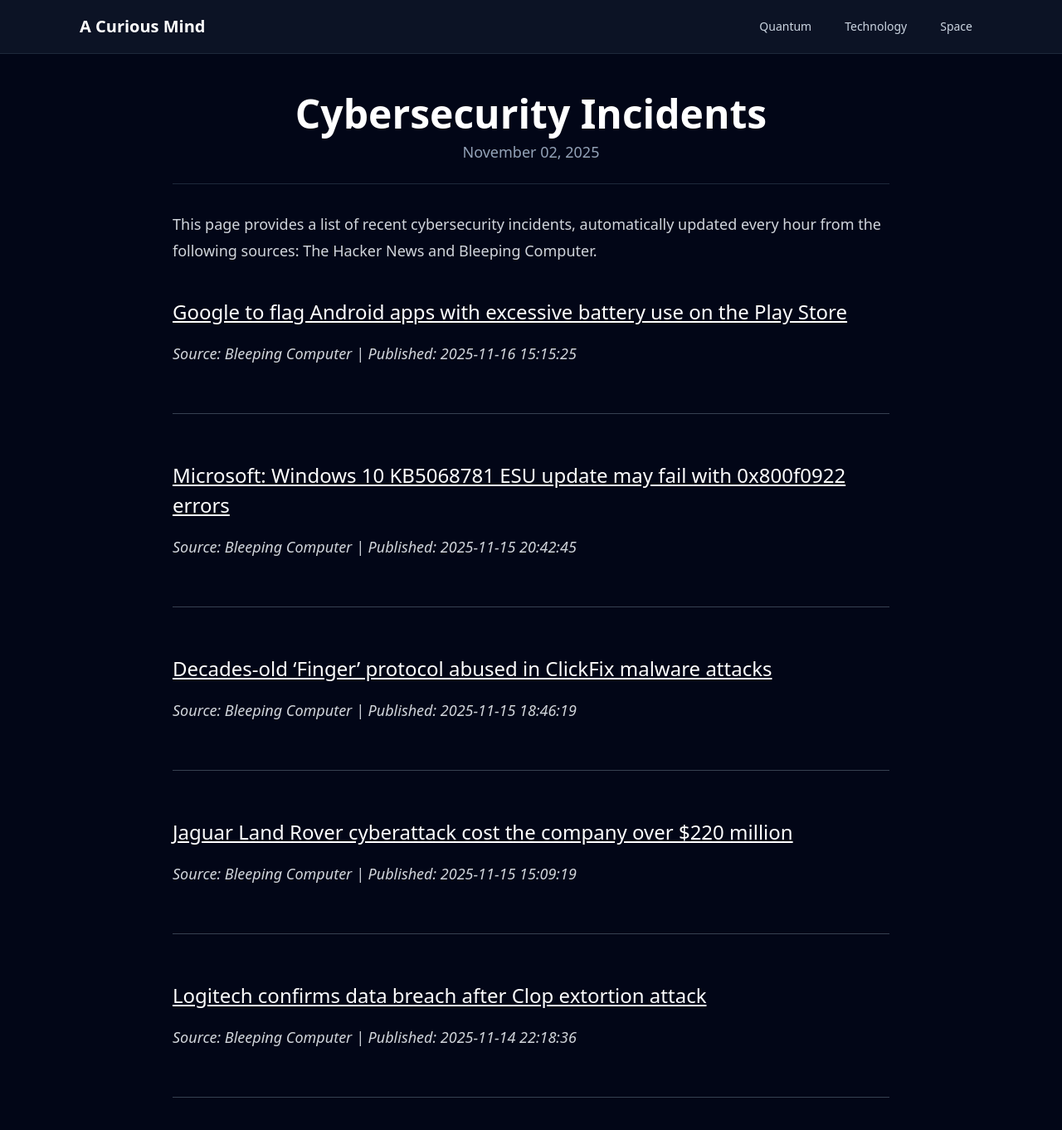
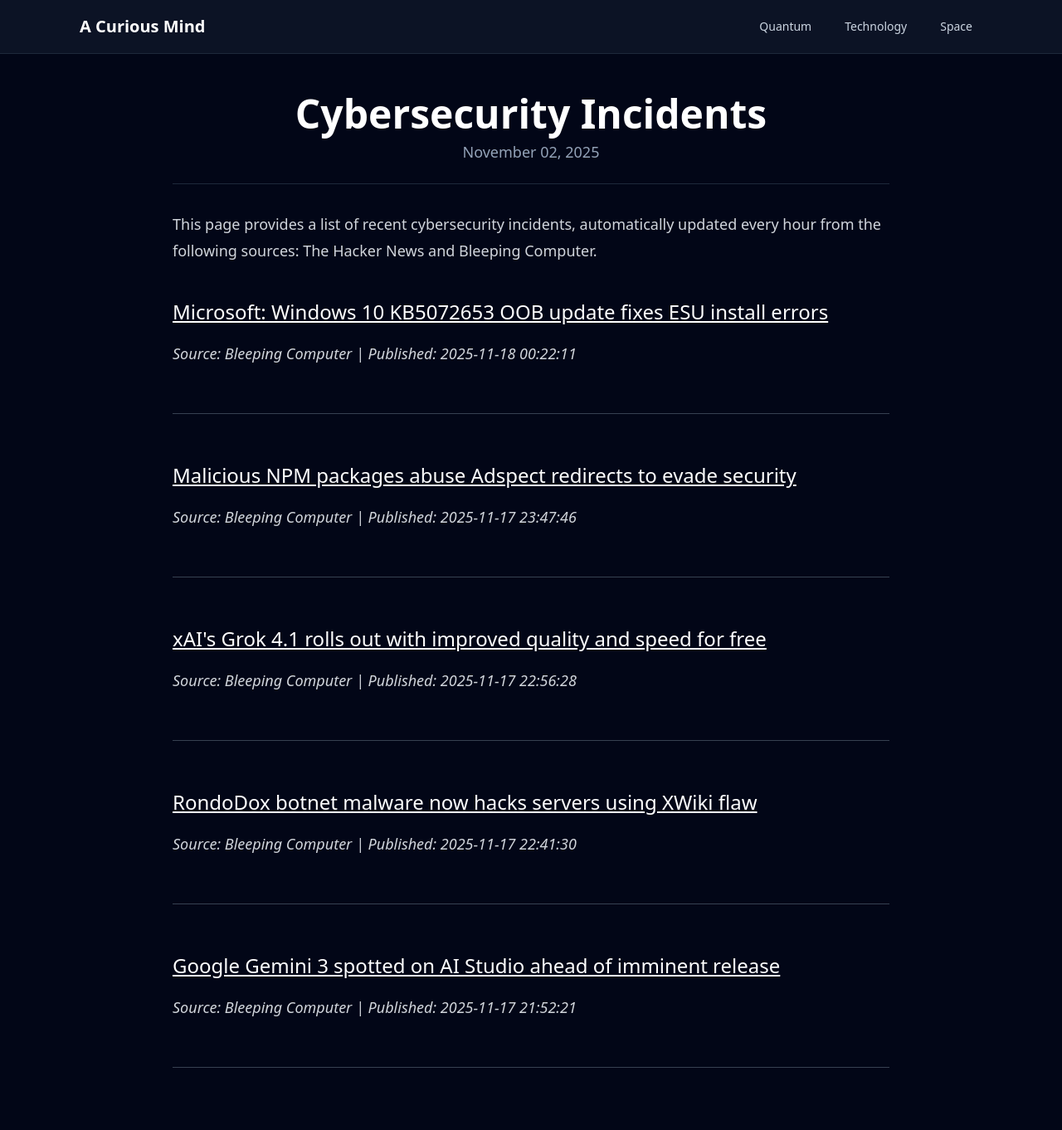
Before and after one commit to onehl7/onehl7.github.io, a Jekyll site: the page built from _posts/2025-11-02-cybersecurity-incidents.md, in a window 1280 px wide and 1400 px high. Shown: the top 1362 px of the window at 83% size. Built offline with Jekyll 4.4.1, drawn with Linux system fonts in a browser that asks for light colours; nearby versions of some CDN libraries.

Commit message:
Update news data

```diff
--- a/_data/news.json
+++ b/_data/news.json
@@ -1,32 +1,32 @@
 [
   {
     "source": "Bleeping Computer",
-    "title": "Google to flag Android apps with excessive battery use on the Play Store",
-    "link": "https://www.bleepingcomputer.com/news/security/google-to-flag-android-apps-with-excessive-battery-use-on-the-play-store/",
-    "published": "2025-11-16 15:15:25"
+    "title": "Microsoft: Windows 10 KB5072653 OOB update fixes ESU install errors",
+    "link": "https://www.bleepingcomputer.com/news/microsoft/microsoft-windows-10-kb5072653-oob-update-fixes-esu-install-errors/",
+    "published": "2025-11-18 00:22:11"
   },
   {
     "source": "Bleeping Computer",
-    "title": "Microsoft: Windows 10 KB5068781 ESU update may fail with 0x800f0922 errors",
-    "link": "https://www.bleepingcomputer.com/news/microsoft/microsoft-windows-10-kb5068781-esu-update-may-fail-with-0x800f0922-errors/",
-    "published": "2025-11-15 20:42:45"
+    "title": "Malicious NPM packages abuse Adspect redirects to evade security",
+    "link": "https://www.bleepingcomputer.com/news/security/malicious-npm-packages-abuse-adspect-redirects-to-evade-security/",
+    "published": "2025-11-17 23:47:46"
   },
   {
     "source": "Bleeping Computer",
-    "title": "Decades-old \u2018Finger\u2019 protocol abused in ClickFix malware attacks",
-    "link": "https://www.bleepingcomputer.com/news/security/decades-old-finger-protocol-abused-in-clickfix-malware-attacks/",
-    "published": "2025-11-15 18:46:19"
+    "title": "xAI's Grok 4.1 rolls out with improved quality and speed for free",
+    "link": "https://www.bleepingcomputer.com/news/artificial-intelligence/xais-grok-41-rolls-out-with-improved-quality-and-speed-for-free/",
+    "published": "2025-11-17 22:56:28"
   },
   {
     "source": "Bleeping Computer",
-    "title": "Jaguar Land Rover cyberattack cost the company over $220 million",
-    "link": "https://www.bleepingcomputer.com/news/security/jaguar-land-rover-cyberattack-cost-the-company-over-220-million/",
-    "published": "2025-11-15 15:09:19"
+    "title": "RondoDox botnet malware now hacks servers using XWiki flaw",
+    "link": "https://www.bleepingcomputer.com/news/security/rondodox-botnet-malware-now-hacks-servers-using-xwiki-flaw/",
+    "published": "2025-11-17 22:41:30"
   },
   {
     "source": "Bleeping Computer",
-    "title": "Logitech confirms data breach after Clop extortion attack",
-    "link": "https://www.bleepingcomputer.com/news/security/logitech-confirms-data-breach-after-clop-extortion-attack/",
-    "published": "2025-11-14 22:18:36"
+    "title": "Google Gemini 3 spotted on AI Studio ahead of imminent release",
+    "link": "https://www.bleepingcomputer.com/news/google/google-gemini-3-spotted-on-ai-studio-ahead-of-imminent-release/",
+    "published": "2025-11-17 21:52:21"
   }
 ]
```
